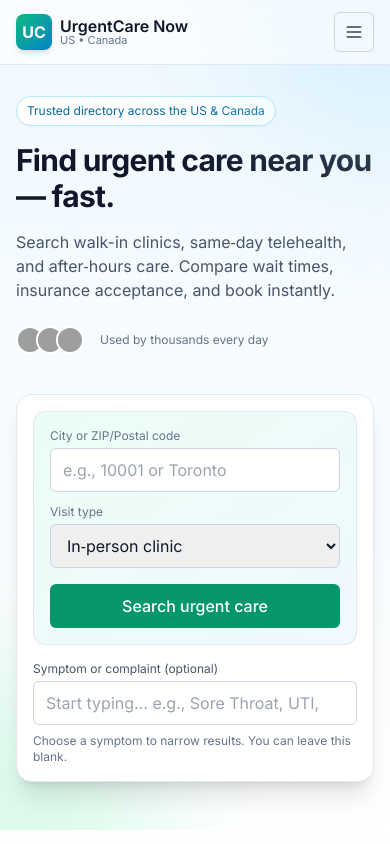
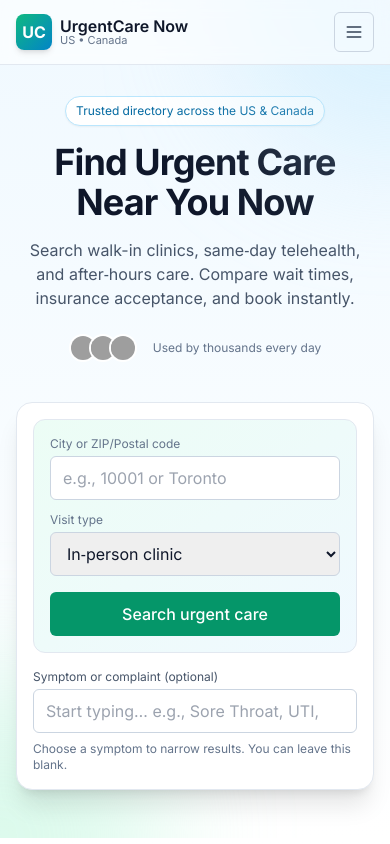
Before and after one commit to django-nerd/frontend-repo_ag8d2qhs_1lt031, a React (Vite) app: page / in a window 390 px wide. Shown: the top 844 px of the page. Built offline with nearby package versions, Linux system fonts and the light colour scheme; grey boxes are pictures that could not be loaded; a web font is replaced by a local one.

Commit message:
Update project prj_ag8d2qhs - 2025-11-21T07:33:12.278Z

```diff
--- a/src/components/Hero.jsx
+++ b/src/components/Hero.jsx
@@ -6,18 +6,18 @@ export default function Hero() {
 
       <div className="max-w-7xl mx-auto px-4 sm:px-6 lg:px-8">
         <div className="grid lg:grid-cols-2 gap-10 items-center">
-          <div>
-            <div className="inline-flex items-center gap-2 px-2.5 py-1.5 rounded-full text-xs bg-white border border-sky-200 text-sky-700 shadow-sm mb-4">
+          <div className="text-center lg:text-left">
+            <div className="inline-flex items-center gap-2 px-2.5 py-1.5 rounded-full text-xs bg-white border border-sky-200 text-sky-700 shadow-sm mb-4 mx-auto lg:mx-0">
               Trusted directory across the US & Canada
             </div>
-            <h1 className="text-3xl sm:text-5xl lg:text-6xl font-bold tracking-tight text-slate-900">
-              Find urgent care near you — fast.
+            <h1 className="text-4xl sm:text-5xl lg:text-6xl font-bold tracking-tight text-slate-900">
+              Find Urgent Care Near You Now
             </h1>
-            <p className="mt-4 text-slate-600 text-base sm:text-lg">
+            <p className="mt-4 text-slate-600 text-base sm:text-lg max-w-2xl mx-auto lg:mx-0">
               Search walk-in clinics, same‑day telehealth, and after‑hours care. Compare wait times, insurance acceptance, and book instantly.
             </p>
 
-            <div className="mt-6 flex items-center gap-4 text-xs text-slate-500">
+            <div className="mt-6 flex items-center justify-center lg:justify-start gap-4 text-xs text-slate-500">
               <div className="flex -space-x-2">
                 <img src="https://i.pravatar.cc/32?img=5" className="w-7 h-7 rounded-full border-2 border-white" />
                 <img src="https://i.pravatar.cc/32?img=12" className="w-7 h-7 rounded-full border-2 border-white" />
```
Also changed, not shown: 1 other file (tests, documents, lock files or other folders).
